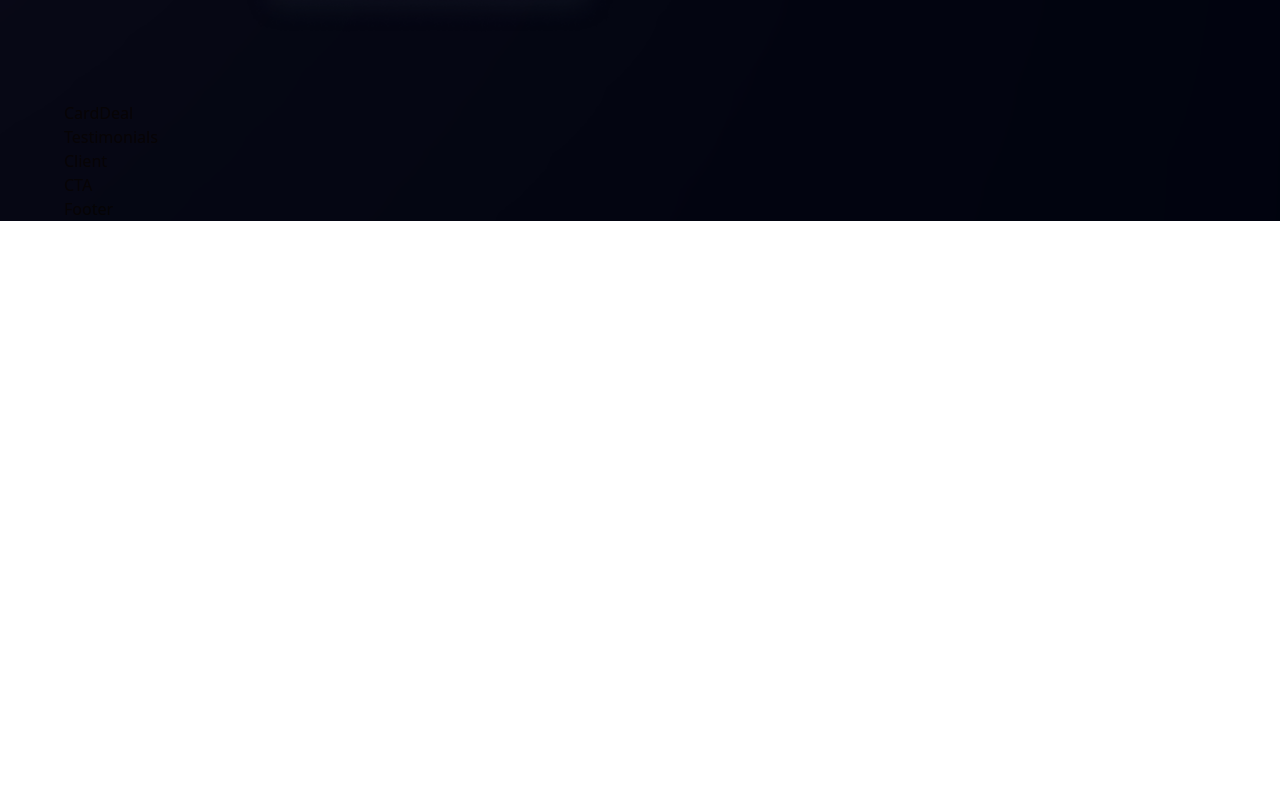
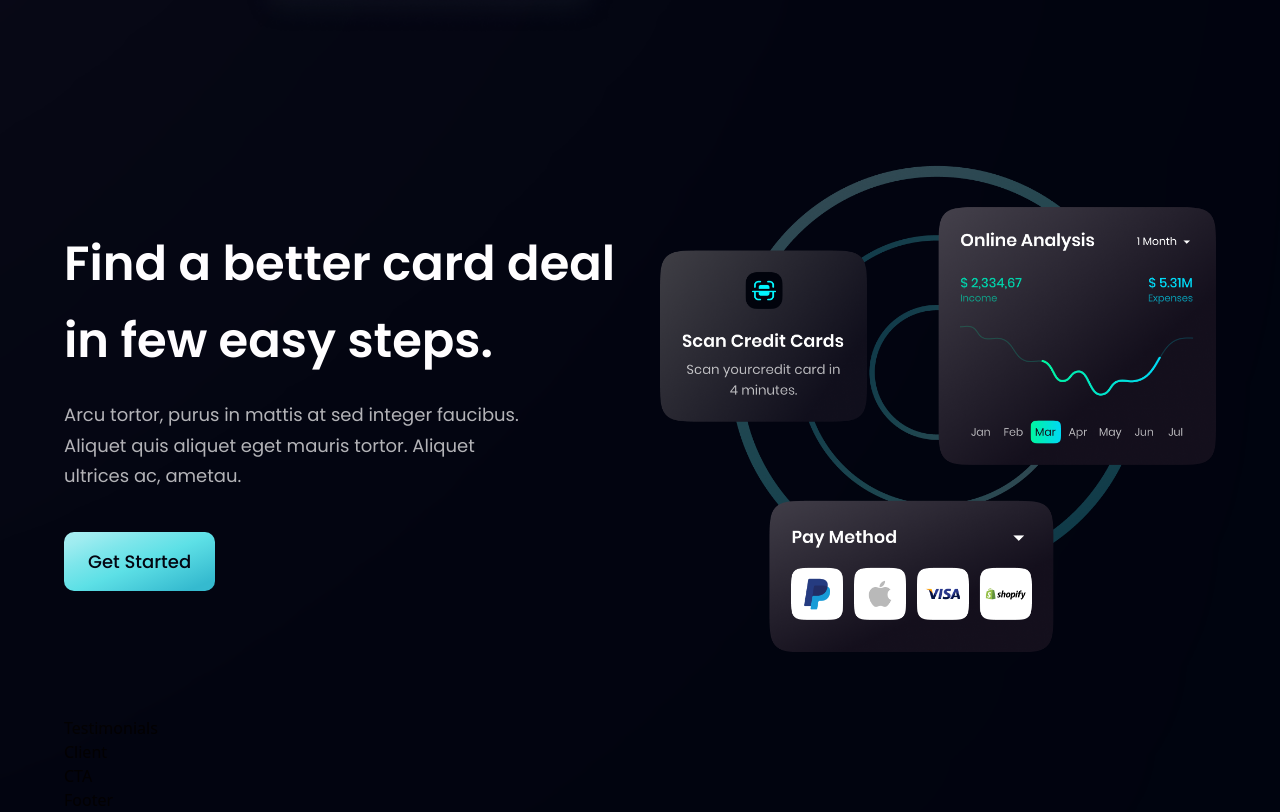
Before and after one commit to pedroseibel/modern-bank-app, a React (Vite) app: page / in a window 1280 px wide. Shown: the part 2088-2900 px from the top of the page. Before the commit the page ends 2309 px from the top, so only its background shows below. Built offline with nearby package versions, Linux system fonts and the light colour scheme.

Commit message:
CardDeal section + styling

```diff
--- a/src/components/CardDeal.jsx
+++ b/src/components/CardDeal.jsx
@@ -1,8 +1,20 @@
-import React from 'react'
+import { card } from '../assets';
+import styles, { layout } from "../style";
+import Button from './Button';
 
 const CardDeal = () => {
   return (
-    <div>CardDeal</div>
+    <section className={layout.section}>
+      <div className={layout.sectionInfo}>
+        <h2 className={styles.heading2}>Find a better card deal<br className="sm:block hidden"/>in few easy steps.</h2>
+        <p className={`${styles.paragraph} max-w-[470px] mt-5`}>Arcu tortor, purus in mattis at sed integer faucibus. Aliquet quis aliquet eget mauris tortor. Aliquet ultrices ac, ametau.</p>
+        <Button styles="mt-10"/>
+      </div>
+
+      <div className={layout.sectionImg}>
+        <img src={card} alt="card" className="w-[100%] h-[100%]"/>
+      </div>
+    </section>
   )
 }
 
```
